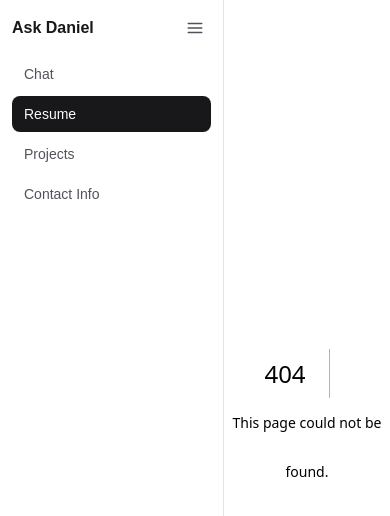
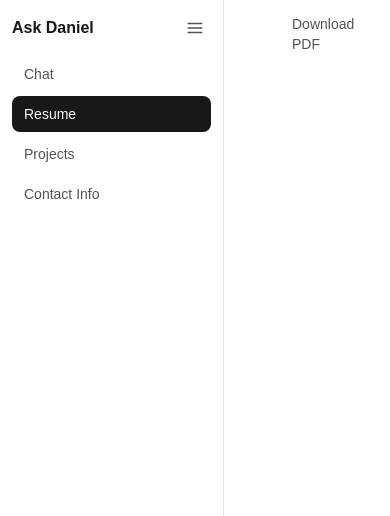
Before and after one commit to danielgeko/portfolio-chatbot, a Next.js app: page /resume in a window 390 px wide. Before the commit this address had no page. Shown: the top 516 px of the page. Built offline with nearby package versions, Linux system fonts and the light colour scheme.

Commit message:
Display resume as an embedded PDF
Serve the resume PDF at /resume.pdf and render it full-height in an
iframe on the Resume page, with a Download PDF link as a mobile
fallback, replacing the previous markdown-rendered resume.

```diff
--- /dev/null
+++ b/app/resume/page.tsx
@@ -0,0 +1,20 @@
+export default function ResumePage() {
+  return (
+    <div className="flex h-full w-full flex-col">
+      <div className="flex items-center justify-end gap-3 py-2 pl-14 pr-4">
+        <a
+          href="/resume.pdf"
+          download
+          className="rounded-lg px-3 py-1.5 text-sm font-medium text-zinc-600 hover:bg-zinc-100 dark:text-zinc-300 dark:hover:bg-zinc-800"
+        >
+          Download PDF
+        </a>
+      </div>
+      <iframe
+        src="/resume.pdf"
+        title="Daniel Gekonde — Resume"
+        className="w-full flex-1 border-0"
+      />
+    </div>
+  );
+}
```
Also changed, not shown: 1 other file (tests, documents, lock files or other folders).
